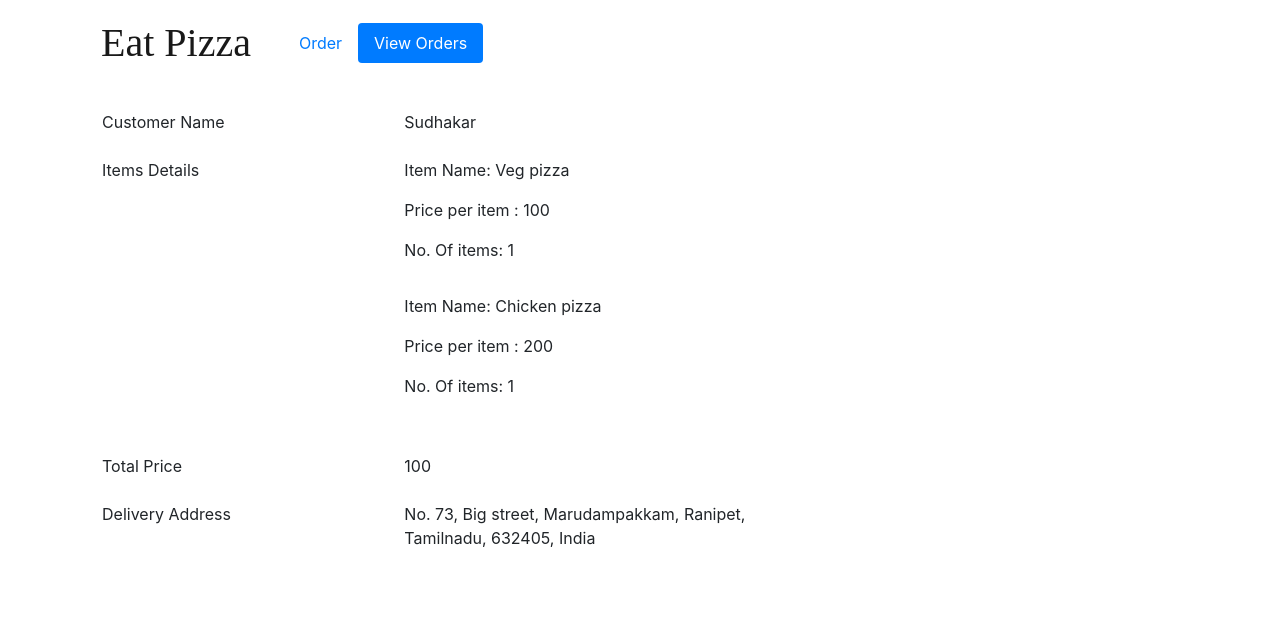
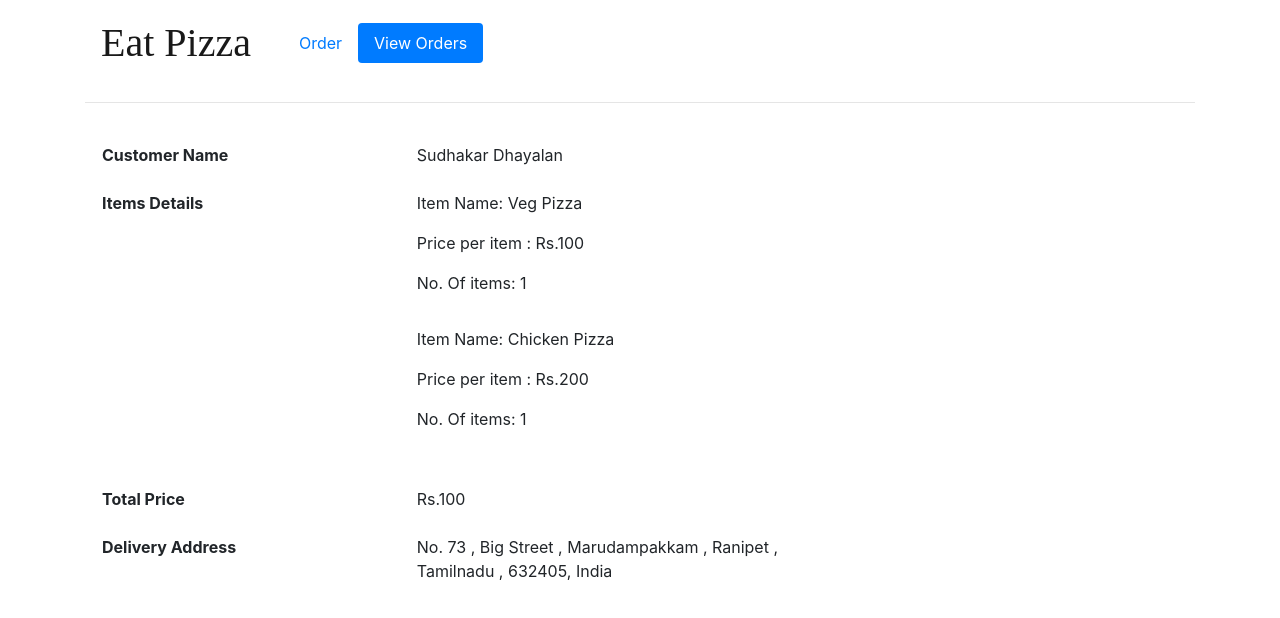
Before and after one commit to sudhakar-dhayalan/pizza, an Angular app: page /view-orders/order-details/1 in a window 1280 px wide. Shown: the top 618 px of the page. Built offline with nearby package versions, Linux system fonts and the light colour scheme.

Commit message:
minor updates

```diff
--- a/src/app/app.component.html
+++ b/src/app/app.component.html
@@ -1,6 +1,7 @@
 <div class="container">
     <app-navbar></app-navbar>
+    <hr>
     <div class="row" style="padding-left: 2rem; padding-top: 1.5rem;">
-      <router-outlet></router-outlet>
+        <router-outlet></router-outlet>
     </div>
 </div>
--- a/src/app/common/first-letter-up.pipe.ts
+++ b/src/app/common/first-letter-up.pipe.ts
@@ -6,7 +6,12 @@ import { Pipe, PipeTransform } from '@angular/core';
 export class FirstLetterUpPipe implements PipeTransform {
 
   transform(value: string, ...args: unknown[]): string {
-    return value.charAt(0).toUpperCase() + value.slice(1).toLowerCase();
+    let arr = value.split(" ");
+    value = "";
+    arr.map((str: string)=> {
+      value += str.charAt(0).toUpperCase() + str.slice(1).toLowerCase() + " ";
+    });
+    return value;
   }
 
 }
--- a/src/app/order-details/order-details.component.css
+++ b/src/app/order-details/order-details.component.css
@@ -0,0 +1,3 @@
+.bold {
+    font-weight: bold;
+}
--- a/src/app/order-details/order-details.component.html
+++ b/src/app/order-details/order-details.component.html
@@ -1,16 +1,16 @@
 <div>
     <div class="row">
-        <div class="col-xs-3 col-md-5">Customer Name</div>
+        <div class="col-xs-3 col-md-5 bold">Customer Name</div>
         <div class="col-xs-9 col-md-7">{{order?.customerName |firstLetterUp}}</div>
     </div><br>
 
     <div class="row">
-        <div class="col-xs-6 col-md-5">Items Details</div>
+        <div class="col-xs-6 col-md-5 bold">Items Details</div>
         <div class="col-xs-6 col-md-7">
             <ol *ngFor="let orderDetail of order?.orderDetails;" style="margin-left: 0; padding-left: 0;">
                 <li class="list-group">
                     <p>Item Name: {{orderDetail?.itemName |firstLetterUp}}</p>
-                    <p>Price per item : {{orderDetail?.price}}</p>
+                    <p>Price per item : Rs.{{orderDetail?.price}}</p>
                     <p>No. Of items: {{orderDetail?.noOfItems}}</p>
                 </li>
             </ol>
@@ -18,12 +18,12 @@
     </div><br>
 
     <div class="row">
-        <div class="col-xs-6 col-md-5">Total Price</div>
-        <div class="col-xs-6 col-md-7">{{order?.totalAmount}}</div>
+        <div class="col-xs-6 col-md-5 bold">Total Price</div>
+        <div class="col-xs-6 col-md-7">Rs.{{order?.totalAmount}}</div>
     </div><br>
 
     <div class="row">
-        <div class="col-xs-6 col-md-5">Delivery Address</div>
+        <div class="col-xs-6 col-md-5 bold">Delivery Address</div>
         <div class="col-xs-6 col-md-7">
             <p>
                 No. {{order?.deliveryAddress.doorNo |firstLetterUp}}, {{order?.deliveryAddress.street |firstLetterUp}}, {{order?.deliveryAddress.area |firstLetterUp}}, {{order?.deliveryAddress.district |firstLetterUp}}, {{order?.deliveryAddress.state |firstLetterUp}},
--- a/src/app/order.service.ts
+++ b/src/app/order.service.ts
@@ -12,7 +12,7 @@ export class OrderService {
 
         new Order(
             ++this.id,
-            "sudhakar",
+            "sudhakar dhayalan",
             10,
             100,
             StatusOfOrder.OrderRecieved,
@@ -32,7 +32,7 @@ export class OrderService {
         ),
         new Order(
             ++this.id,
-            "someone",
+            "someone someone",
             20,
             200,
             StatusOfOrder.OrderRecieved,
--- a/src/app/view-orders/order-list-item/order-list-item.component.html
+++ b/src/app/view-orders/order-list-item/order-list-item.component.html
@@ -4,7 +4,7 @@
 
     <div class="list-group" style="margin-left: 20rem; margin-right: 25rem; ">
         <p class="list-group-item-text">Total number of items ordered : {{orderItem.totalNoOfItems}}</p>
-        <p class="list-group-item-text">Total amount : {{orderItem.totalAmount}}</p>
+        <p class="list-group-item-text">Total amount : Rs.{{orderItem.totalAmount}}</p>
         <p class="list-group-item-text">Order status : {{orderItem.statusOfOrder}}</p>
         <button class="btn btn-outline-secondary custom-btn-style" (click)="changeOrderStatus()" [disabled]="orderItem.statusOfOrder === 'Ready to serve'">Change Order Status</button> &nbsp;&nbsp;
         <button class="btn btn-secondary" (click)="showOrderDetails()">View Details</button>
```
